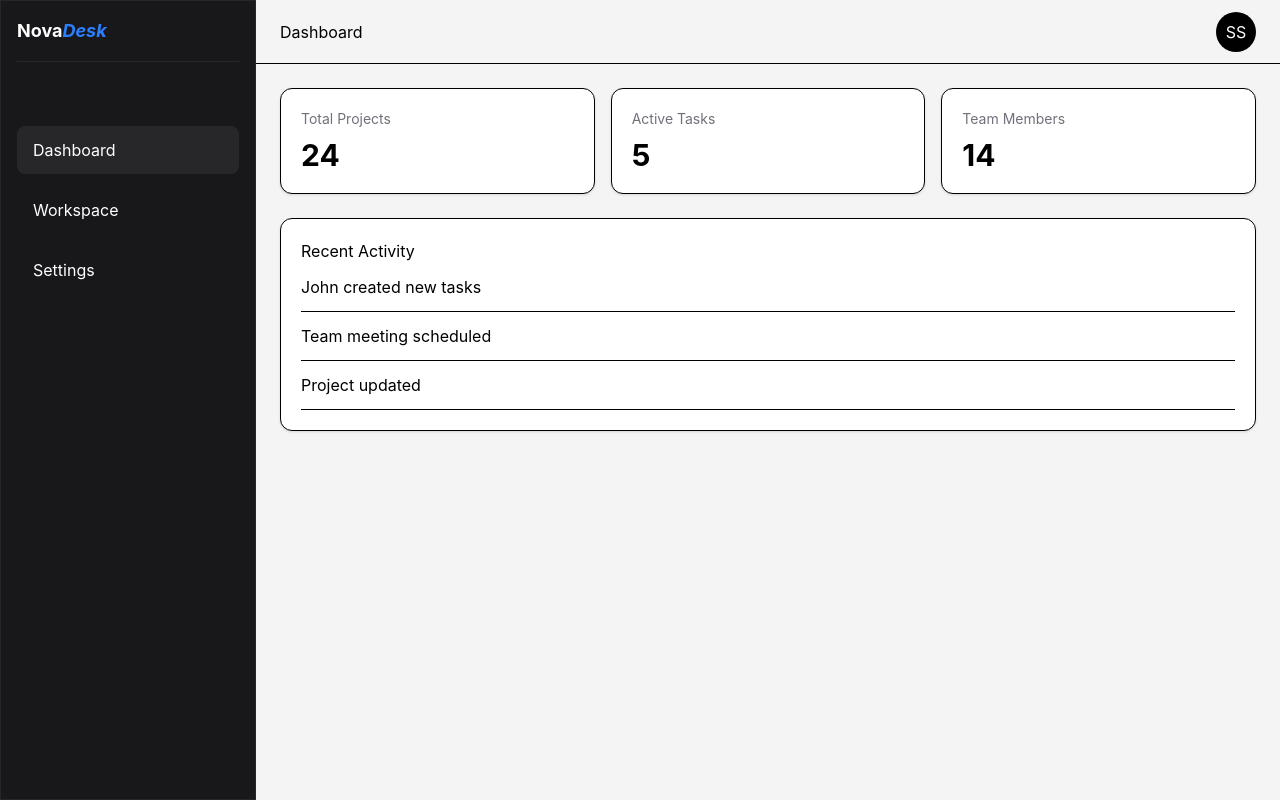
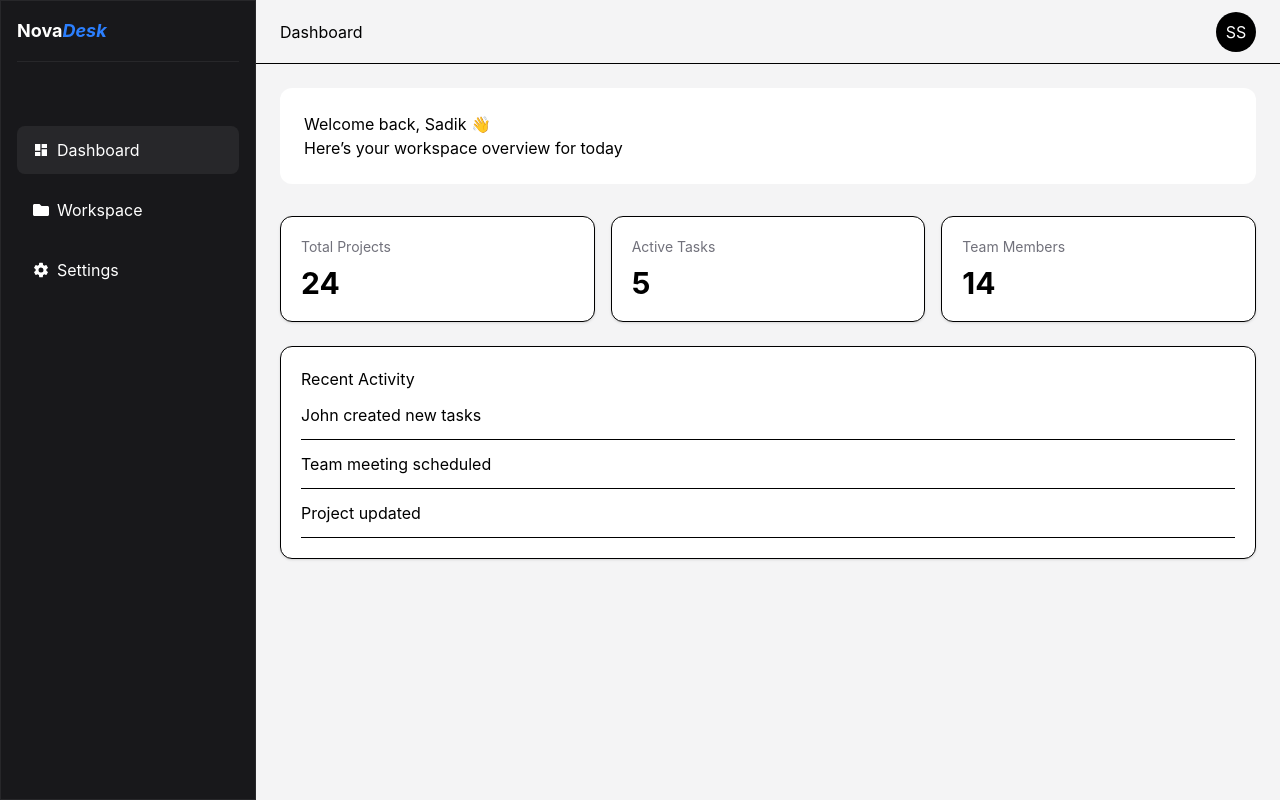
Before and after one commit to sadiksaifi9958/NovaDesk, a React (Vite) app: page / in a window 1280 px wide. Built offline with nearby package versions, Linux system fonts and the light colour scheme.

Commit message:
add icon in side bar links and add welcome text in dashboard

```diff
--- a/package.json
+++ b/package.json
@@ -18,6 +18,7 @@
     "react-dom": "^19.2.6",
     "react-hook-form": "^7.76.1",
     "react-hot-toast": "^2.6.0",
+    "react-icons": "^5.6.0",
     "react-router-dom": "^7.15.1",
     "tailwindcss": "^4.3.0",
     "zod": "^4.4.3",
--- a/src/components/Sidebar.jsx
+++ b/src/components/Sidebar.jsx
@@ -13,10 +13,12 @@ const Sidebar = () => {
                         key={data.path}
                         className={({ isActive }) =>
                             isActive
-                                ? "px-3 py-2 md:px-4 md:py-3 rounded-lg bg-zinc-800 text-white"
-                                : "px-3 py-2 md:px-4 md:py-3 rounded-lg hover:bg-zinc-800 transition-all duration-200 cursor-pointer"
+                                ? "px-3 py-2 md:px-4 md:py-3 rounded-lg bg-zinc-800 text-white flex items-center gap-2"
+                                : "px-3 py-2 md:px-4 md:py-3 rounded-lg hover:bg-zinc-800 transition-all duration-200 cursor-pointer flex items-center gap-2"
                         }
-                    >{data.name}</NavLink>
+                    >{data.icon}
+                    <span>{data.name}</span>
+                    </NavLink>
                 ))}
 
             </div>
--- a/src/constants/sidebarData.js
+++ /dev/null
@@ -1,14 +0,0 @@
-export const sidebarLinks = [
-    {
-        name: "Dashboard",
-        path: "/"
-    },
-    {
-        name: "Workspace",
-        path: "/Workspace"
-    },
-    {
-        name: "Settings",
-        path: "/Settings"
-    }
-]
--- /dev/null
+++ b/src/constants/sidebarData.jsx
@@ -0,0 +1,22 @@
+import {MdDashboard} from "react-icons/md"
+import {FaFolder} from "react-icons/fa"
+import {IoSettingsSharp} from "react-icons/io5"
+
+
+export const sidebarLinks = [
+    {
+        name: "Dashboard",
+        path: "/",
+        icon: <MdDashboard/>
+    },
+    {
+        name: "Workspace",
+        path: "/Workspace",
+        icon: <FaFolder/>
+    },
+    {
+        name: "Settings",
+        path: "/Settings",
+        icon: <IoSettingsSharp/>
+    }
+]
--- a/src/pages/Dashboard.jsx
+++ b/src/pages/Dashboard.jsx
@@ -5,6 +5,11 @@ import {statsData, recentActivities} from "../constants/dashboardData"
 const Dashboard = () => {
 
     return <div className="p-6 space-y-6">
+
+        <div className="p-6 bg-white rounded-xl mb-8">
+            <h1>Welcome back, Sadik 👋</h1>
+            <h6>Here’s your workspace overview for today</h6>
+        </div>
         <div className="grid grid-cols-1 md:grid-cols-2 lg:grid-cols-3 gap-4">
 
             {statsData.map(
```
Also changed, not shown: 1 other file (tests, documents, lock files or other folders).
